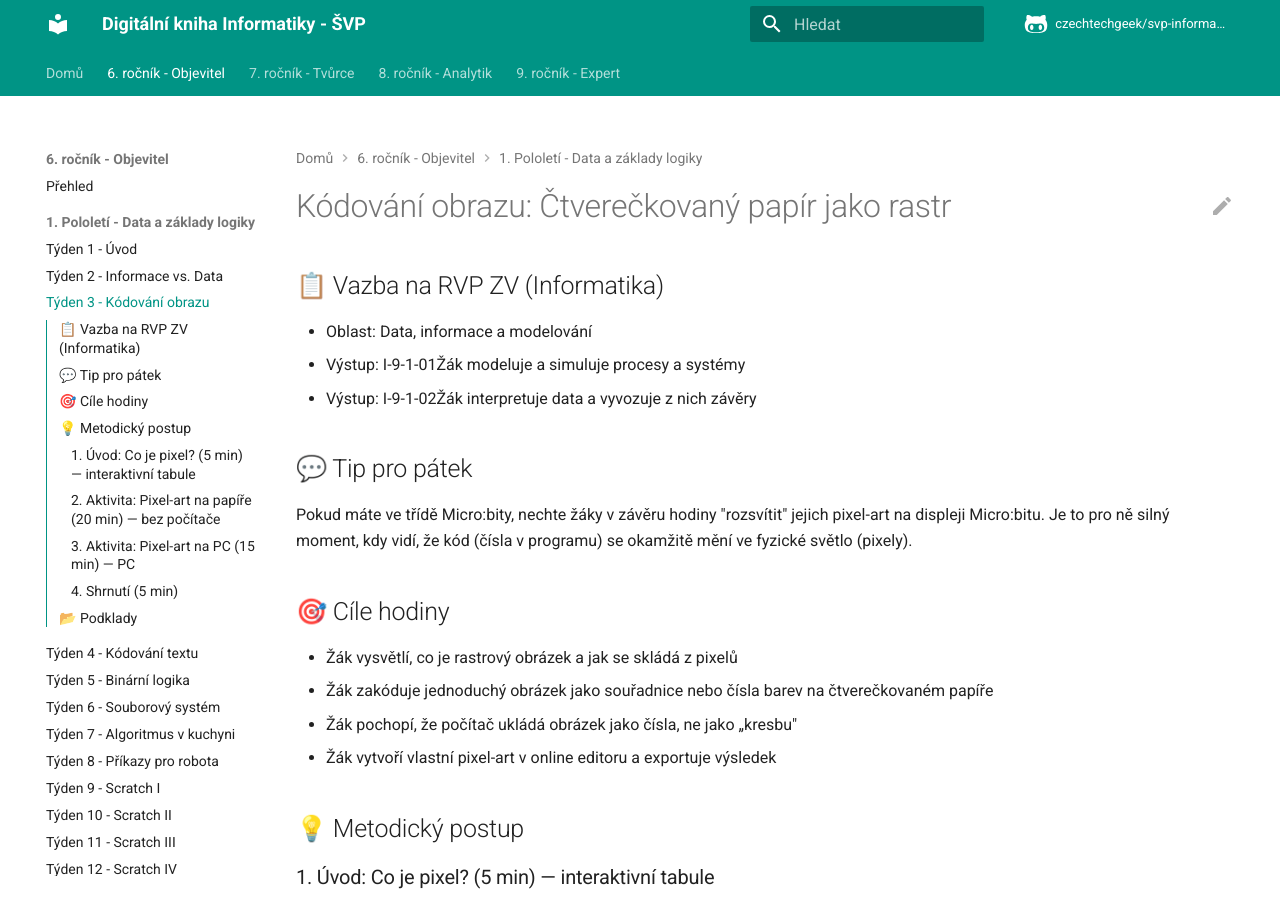
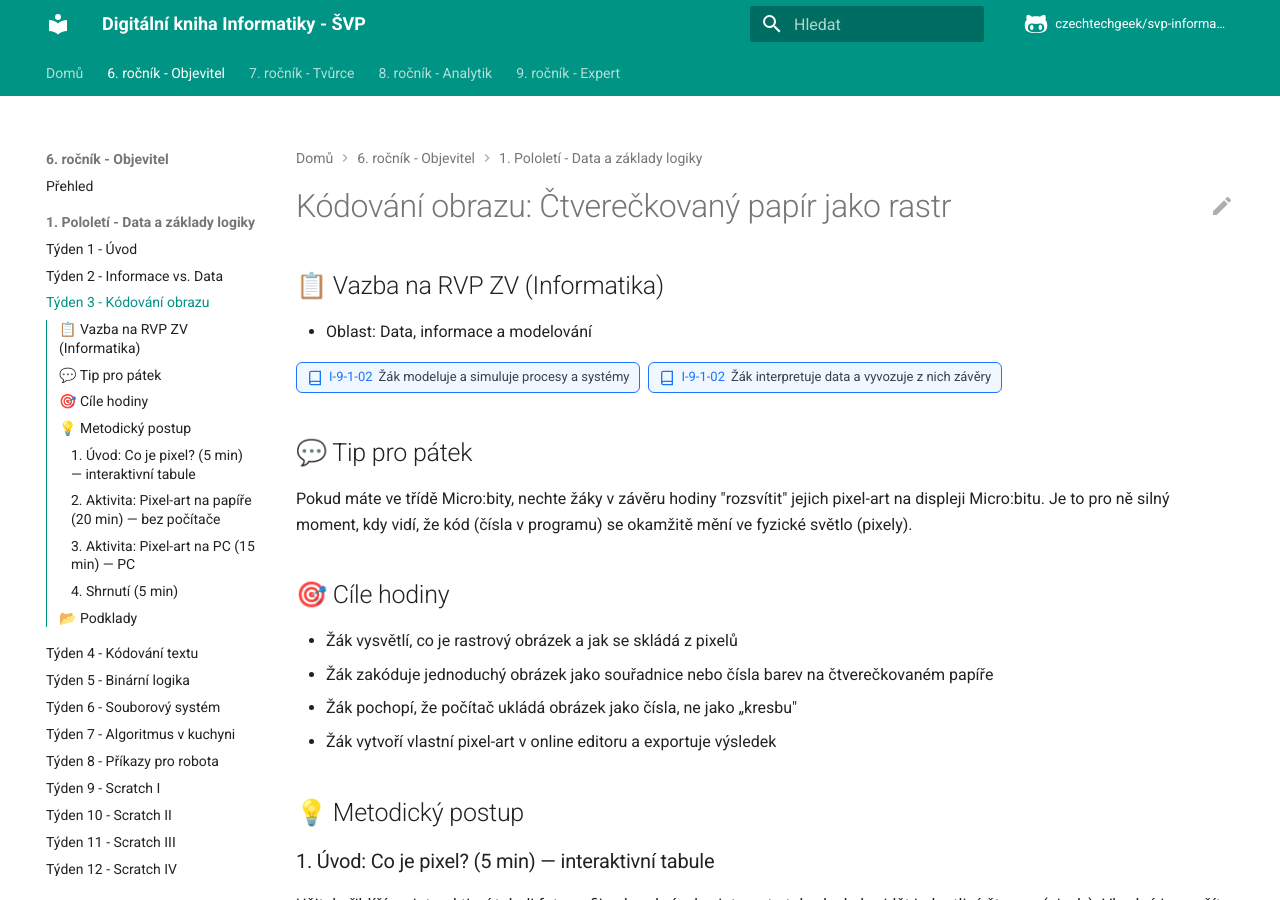
Before and after one commit to czechtechgeek/svp-informatika, an MkDocs documentation site: the page built from docs/6-rocnik/tyden-03.md, in a window 1280 px wide and 900 px high. Built offline with MkDocs 1.6.1 and Material for MkDocs 9.7.7, drawn with Linux system fonts in a browser that asks for light colours; comment, search, counter and statistics services are not loaded.

Commit message:
fix rvp output

```diff
--- a/docs/6-rocnik/tyden-03.md
+++ b/docs/6-rocnik/tyden-03.md
@@ -2,8 +2,8 @@
 
 ## 📋 Vazba na RVP ZV (Informatika)
 - Oblast: Data, informace a modelování
-- Výstup: I-9-1-01Žák modeluje a simuluje procesy a systémy
-- Výstup: I-9-1-02Žák interpretuje data a vyvozuje z nich závěry
+<div class="curriculumTag" data-code="I-9-1-01" style="display: inline-flex; align-items: center; gap: 6px; cursor: pointer; padding: 4px 10px; background-color: #f0f7ff; border: 1px solid #1975FE; border-radius: 6px; font-size: 13px; margin: 2px 4px 2px 0; user-select: none;"><svg width="16" height="16" viewBox="0 0 24 24" fill="none" stroke="#1975FE" stroke-width="2"><path d="M4 19.5A2.5 2.5 0 0 1 6.5 17H20"/><path d="M6.5 2H20v20H6.5A2.5 2.5 0 0 1 4 19.5v-15A2.5 2.5 0 0 1 6.5 2z"/></svg><span style="color: #1975FE; font-weight: 500;">I-9-1-02</span><span style="color: #374151;">Žák modeluje a simuluje procesy a systémy</span></div>
+<div class="curriculumTag" data-code="I-9-1-02" style="display: inline-flex; align-items: center; gap: 6px; cursor: pointer; padding: 4px 10px; background-color: #f0f7ff; border: 1px solid #1975FE; border-radius: 6px; font-size: 13px; margin: 2px 4px 2px 0; user-select: none;"><svg width="16" height="16" viewBox="0 0 24 24" fill="none" stroke="#1975FE" stroke-width="2"><path d="M4 19.5A2.5 2.5 0 0 1 6.5 17H20"/><path d="M6.5 2H20v20H6.5A2.5 2.5 0 0 1 4 19.5v-15A2.5 2.5 0 0 1 6.5 2z"/></svg><span style="color: #1975FE; font-weight: 500;">I-9-1-02</span><span style="color: #374151;">Žák interpretuje data a vyvozuje z nich závěry</span></div>
 
 ## 💬 Tip pro pátek
 Pokud máte ve třídě Micro:bity, nechte žáky v závěru hodiny "rozsvítit" jejich pixel-art na displeji Micro:bitu. Je to pro ně silný moment, kdy vidí, že kód (čísla v programu) se okamžitě mění ve fyzické světlo (pixely).
```
